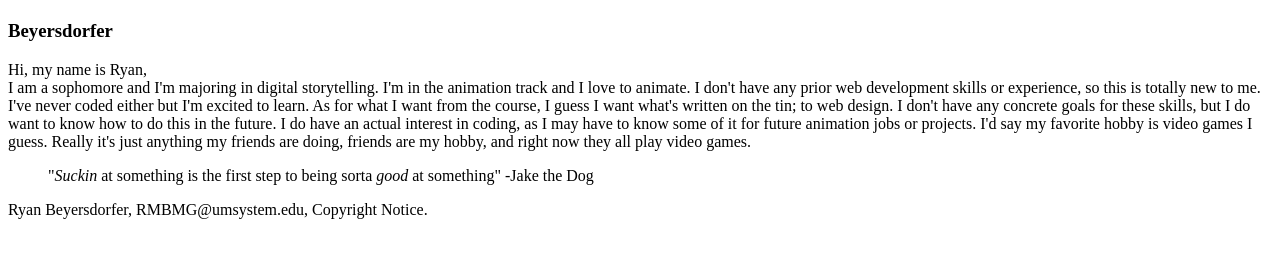
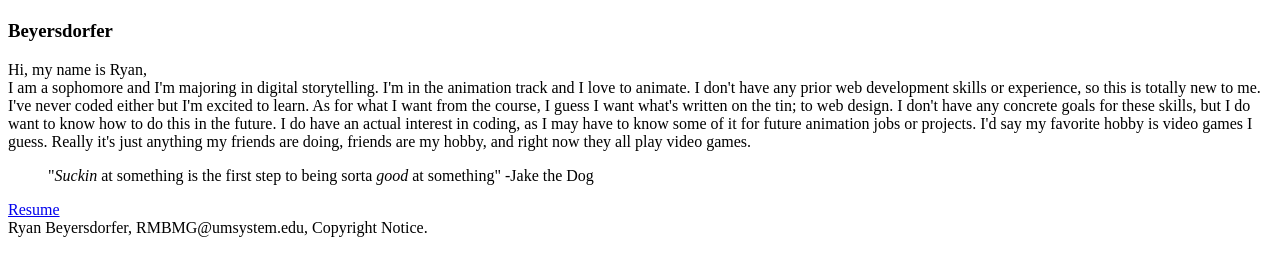
Before and after one commit to Romm9R/Romm9R.github.io, a plain HTML site: page ISLT4355/about.html in a window 1280 px wide. Shown: the part 60-336 px from the top of the page. Drawn offline with Linux system fonts and the light colour scheme.

Commit message:
Add files via upload

```diff
--- a/ISLT4355/about.html
+++ b/ISLT4355/about.html
@@ -40,6 +40,7 @@ Tested: Yes
             <blockquote>
                  "<em>Suckin</em> at something is the first step to being sorta <em>good</em> at something" -Jake the Dog
             </blockquote>
+            <a href="https://romm9r.github.io/ISLT4355/resume.pdf">Resume</a>
     </main>
 <nav>
 
```
